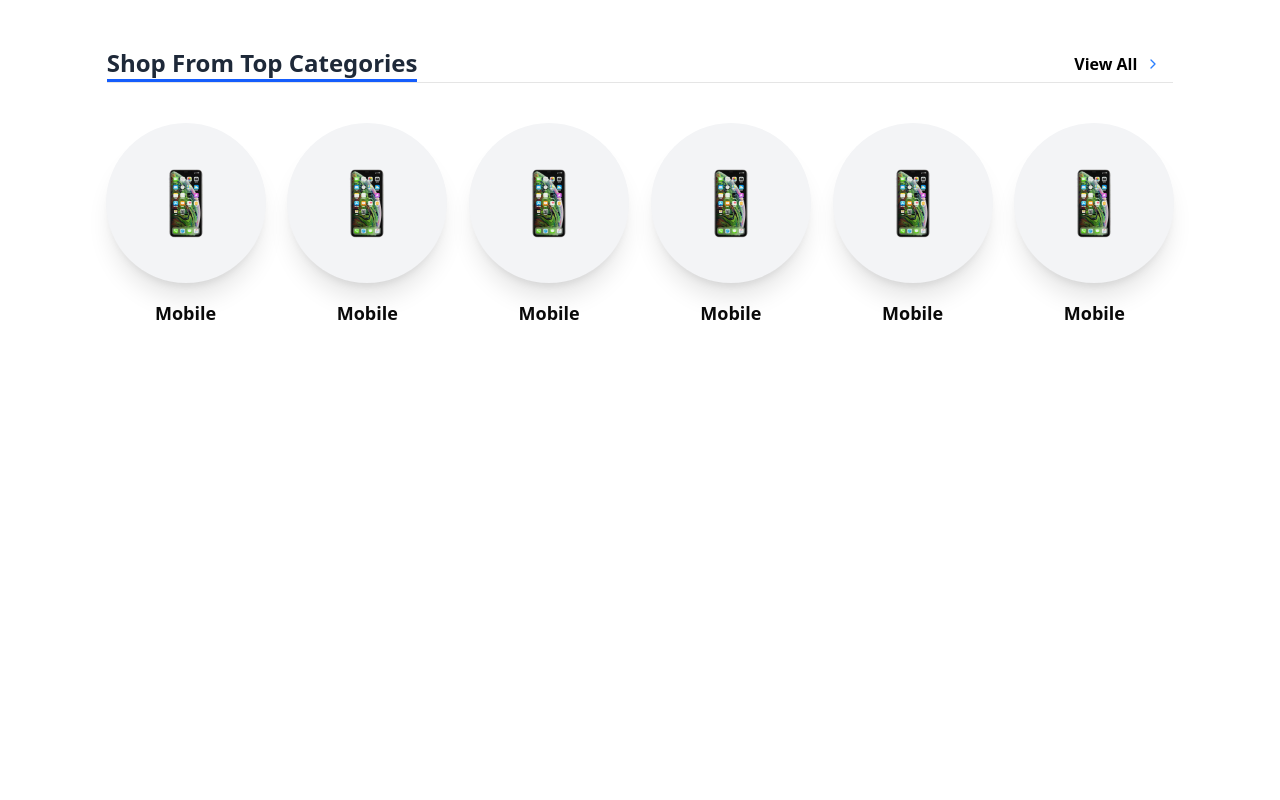
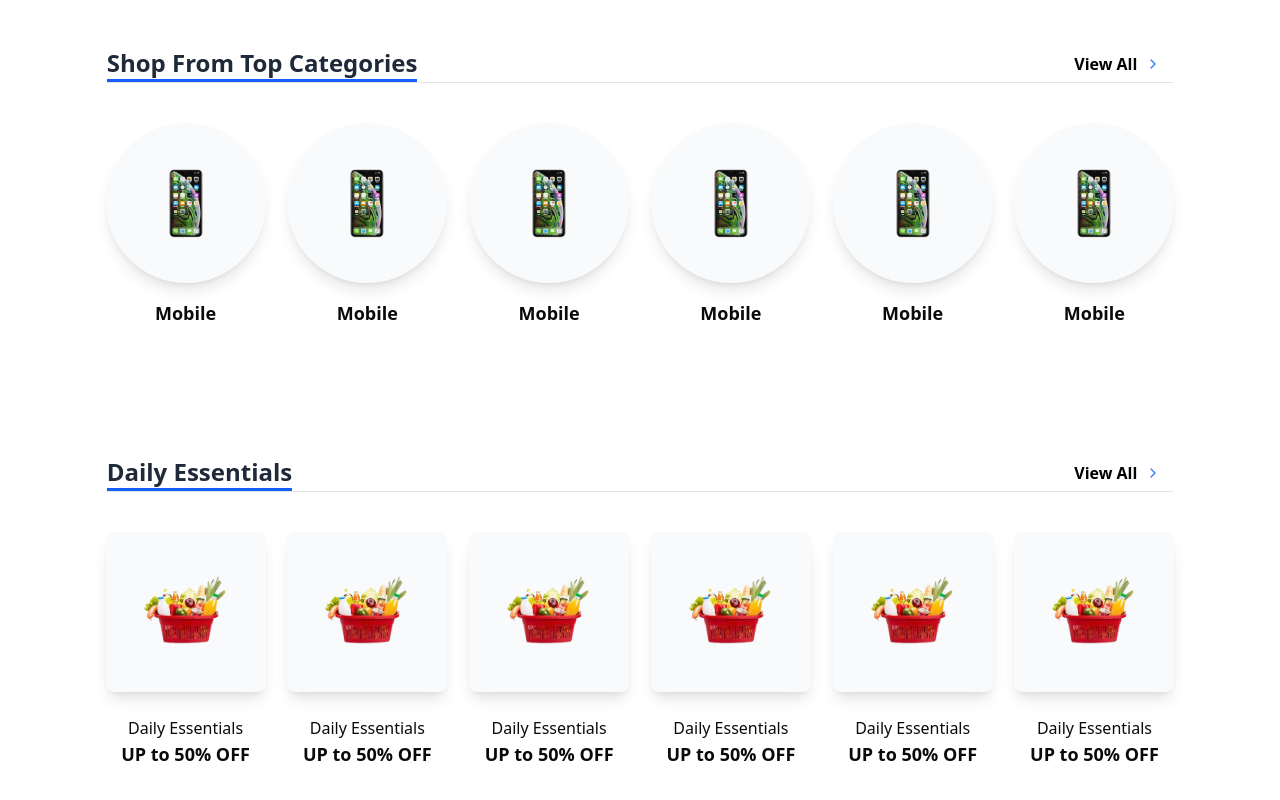
Before and after one commit to rima-apidoxy/NijerDOkan, a Next.js app: page / in a window 1280 px wide. Shown: the part 1084-1884 px from the top of the page. Before the commit the page ends 1539 px from the top, so only its background shows below. Built offline with nearby package versions, Linux system fonts and the light colour scheme.

Commit message:
feat: add Daily Essential section

```diff
--- a/app/page.js
+++ b/app/page.js
@@ -1,4 +1,5 @@
 import { BestDealCards } from "@/components/bestDealCards/bestDealCards";
+import DailyEssentialsSection from "@/components/dailyEssentialsSection/dailyEssentialsSection";
 import { Navbar } from "@/components/navbar/navbar";
 import Slider from "@/components/slider/slider";
 import TopCategories from "@/components/topCategories/topCategories";
@@ -34,6 +35,7 @@ export default function Home() {
       <Slider></Slider>
       <BestDealCards title="Grab the best deal on Smartphones" />
       <TopCategories title="Shop From Top Categories"></TopCategories>
+      <DailyEssentialsSection title="Daily Essentials"></DailyEssentialsSection>
     </div>
   );
 }
--- /dev/null
+++ b/components/dailyEssentialsSection/dailyEssentialsSection.js
@@ -0,0 +1,30 @@
+import React from 'react'
+import SectionTitle from '../sectionTitle/sectionTitle'
+import Image from 'next/image'
+
+export default function DailyEssentialsSection({ title }) {
+    return (
+        <div className='w-11/12 md:w-10/12 mx-auto mb-32'>
+            <SectionTitle title={title}></SectionTitle>
+            <div className="grid grid-cols-1 sm:grid-cols-2 md:grid-cols-3 lg:grid-cols-6 gap-6 mt-10">
+                {[...Array(6)].map((_, index) => (
+                    <div key={index} className="flex flex-col items-center">
+                        <div className="relative bg-gray-50 p-6 shadow-lg rounded-md flex items-center justify-center w-[160px] h-[160px] border-2 border-transparent hover:border-blue-500 hover:shadow-2xl transition-all  duration-300">
+                            <Image
+                                src="/images/daily-essentials-img.png"
+                                alt="Mobile"
+                                width={100}
+                                height={100}
+                                className="object-contain"
+                            />
+                        </div>
+
+                        <h5 className=" text-center font-light mt-6">Daily Essentials</h5>
+                        <p className="text-lg font-semibold">UP to 50% OFF</p>
+
+                    </div>
+                ))}
+            </div>
+        </div>
+    )
+}
--- a/components/topCategories/topCategories.js
+++ b/components/topCategories/topCategories.js
@@ -10,7 +10,7 @@ export default function TopCategories({ title }) {
             <div className="grid grid-cols-1 sm:grid-cols-2 md:grid-cols-3 lg:grid-cols-6 gap-6 mt-10">
                 {[...Array(6)].map((_, index) => (
                     <div key={index} className="flex flex-col items-center gap-4">
-                        <div className="relative bg-gray-100 p-6 shadow-xl rounded-full flex items-center justify-center w-[160px] h-[160px] border-2 border-transparent hover:border-blue-500 transition-all duration-300">
+                        <div className="relative bg-gray-50 p-6 shadow-lg rounded-full flex items-center justify-center w-[160px] h-[160px] border-2 border-transparent hover:border-blue-500 transition-all duration-300">
                             <Image
                                 src="/images/mobile-2.webp"
                                 alt="Mobile"
```
Also changed, not shown: public/images/daily-essentials-img.png (added).
